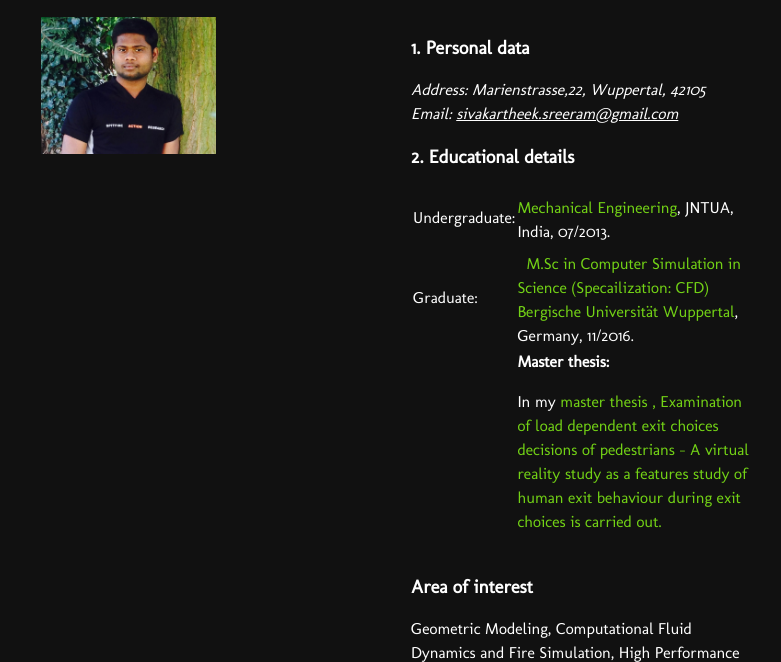
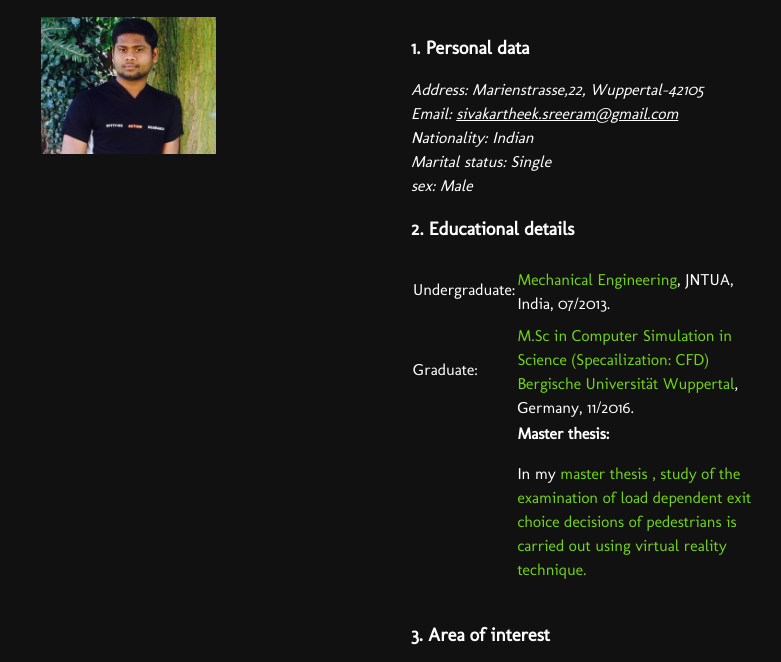
Before and after one commit to sivakartheek/sivakartheek.github.io, a plain HTML site: page index.html in a window 1280 px wide. Shown: the part 115-777 px from the top of the page, without its empty margins (234-1015 px from the left). Drawn offline with Linux system fonts and the light colour scheme.

Commit message:
Update index.html

```diff
--- a/index.html
+++ b/index.html
@@ -15,8 +15,11 @@
  <section id="about">
   <h3>1. Personal data</h3>
   <address>
-   Address: Marienstrasse,22, Wuppertal, 42105<br>
+   Address: Marienstrasse,22, Wuppertal-42105<br>
    Email: <ins> sivakartheek.sreeram@gmail.com</ins><br>
+   Nationality: Indian<br>
+   Marital status: Single<br>
+   sex: Male
   </address>
   <h3>2. Educational details</h3>
   <table border="0" cellpadding="0">
@@ -35,7 +38,7 @@
       <p>Graduate:</p>
      </td>
      <td>
-      <a href = "http://www.csis.uni-wuppertal.de/en/">&nbsp; M.Sc in Computer Simulation in Science (Specailization: CFD)</a>
+      <a href = "http://www.csis.uni-wuppertal.de/en/">M.Sc in Computer Simulation in Science (Specailization: CFD)</a>
       <a href="http://www.uni-wuppertal.de/en/home/">Bergische Universität Wuppertal</a>, Germany, 11/2016.
      </td>
      </tr>
@@ -43,14 +46,13 @@
      <td>&nbsp;</td>
      <td>
       <b> Master thesis:</b>
-      <p> In my <a href = "https://github.com/sivakartheek/VirtualReality-OculusRift/wiki"> master thesis <a/>,&nbsp;Examination of load
-      dependent exit choices decisions of pedestrians - A virtual reality study as a features study of human exit behaviour during exit
-       choices is carried out.</p>
+      <p> In my <a href = "https://github.com/sivakartheek/VirtualReality-OculusRift/wiki"> master thesis <a/>, study of the
+       examination of load dependent exit choice decisions of pedestrians is carried out using virtual reality technique.</p>
      </td>
      </tr>
    </tbody>
   </table>
-  <h3> Area of interest</h3>
+  <h3> 3. Area of interest</h3>
   <p>Geometric Modeling, Computational Fluid Dynamics and Fire Simulation,
    High Performance computing,Object Oriented Programming,Software Development,
    FEM and Computational Models using Ordinary and Partial differential Equation.
```
